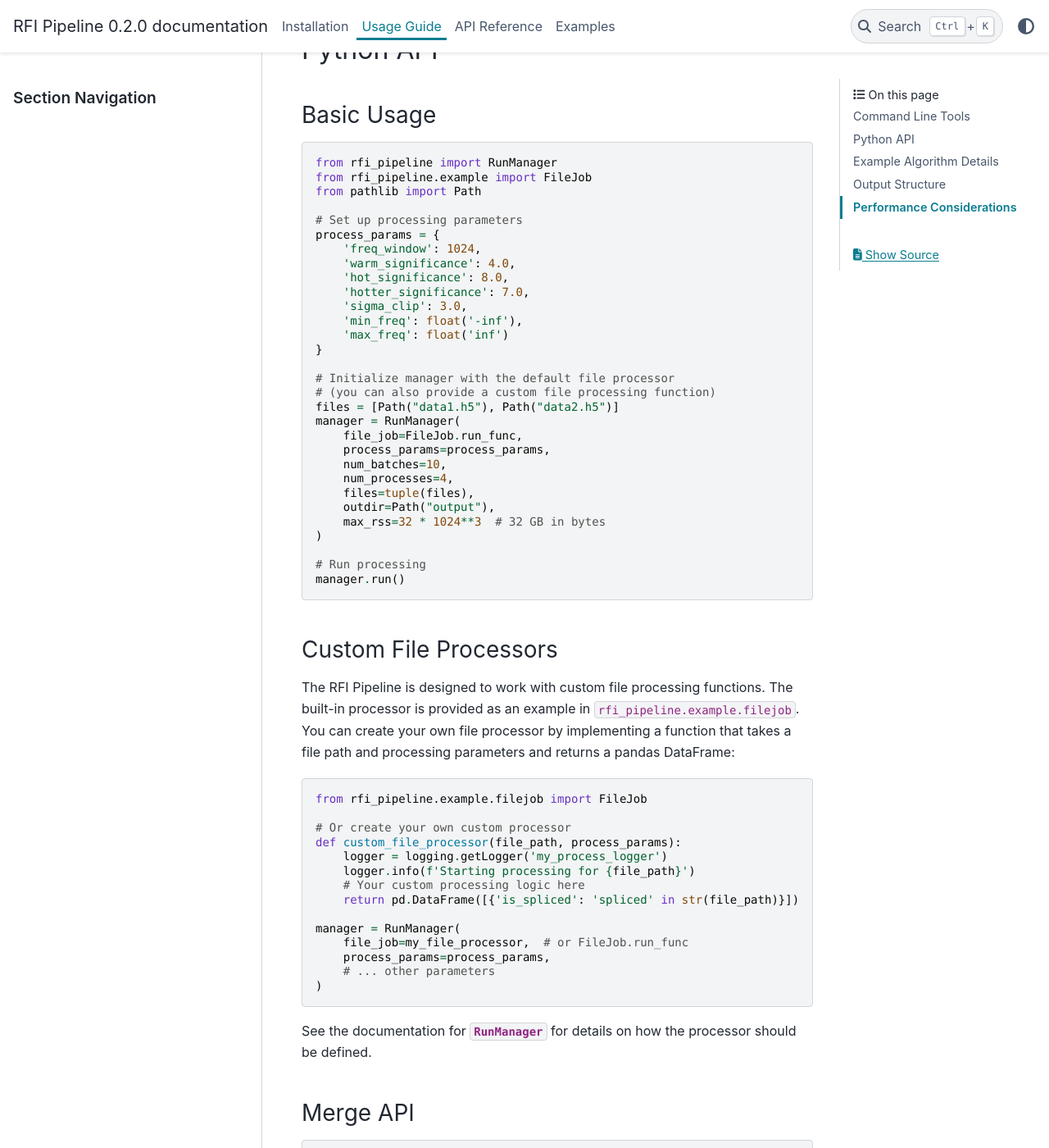
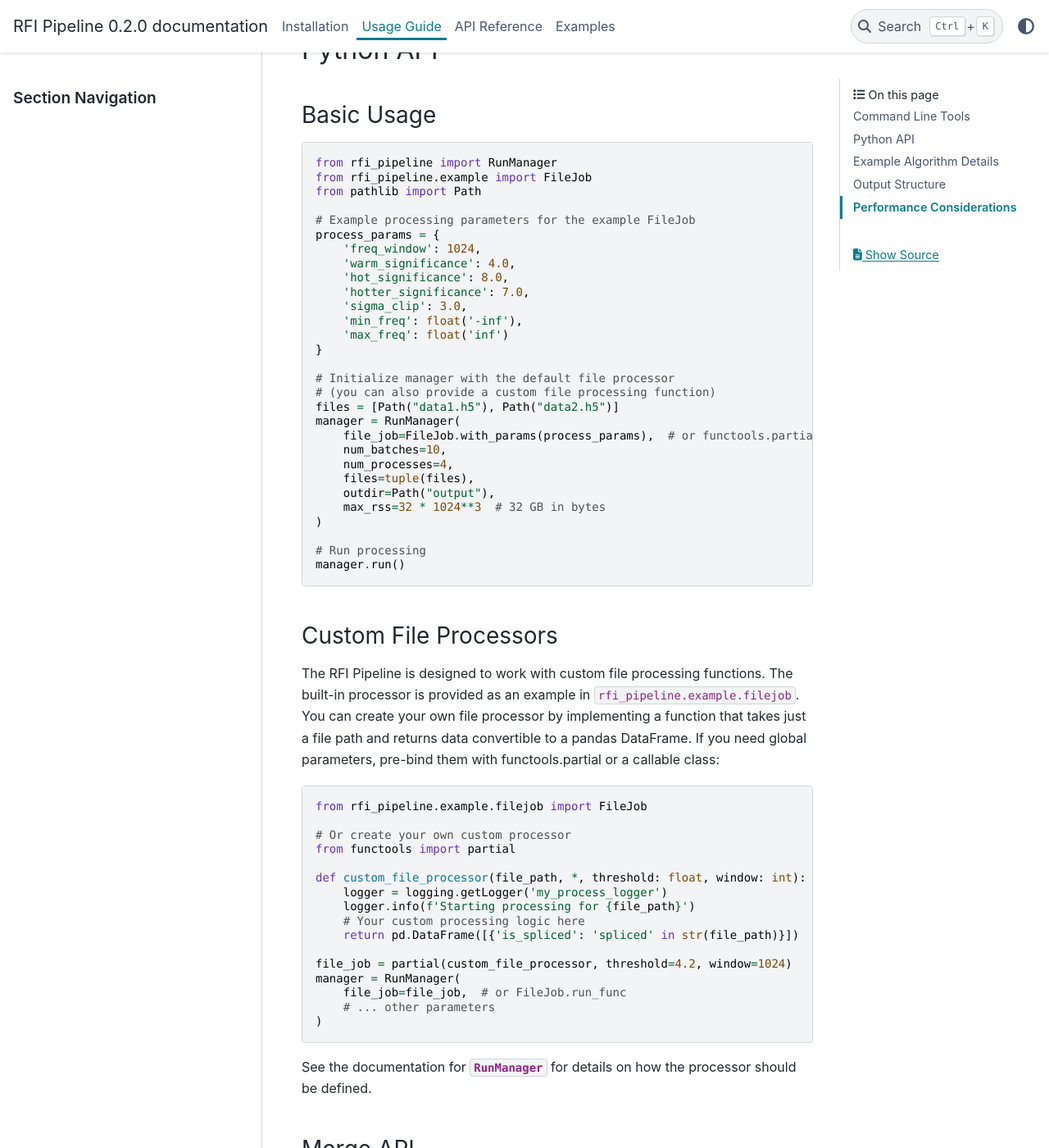
Before and after one commit to andres-luengo/bart, a Sphinx documentation site: the page built from docs/usage.rst, in a window 1280 px wide and 1400 px high, scrolled down 3157 px. Shown: the whole window at 82% size. Built offline with Sphinx 7.4.7 and the PyData theme 0.15.4, drawn with Linux system fonts in a browser that asks for light colours; some of the changed text lies outside the part shown.

Commit message:
(vibe code: finish getting rid of process_params)
Refactor RFI Pipeline to streamline file processing and enhance documentation; update command line interface and example usage.

```diff
--- a/docs/usage.rst
+++ b/docs/usage.rst
@@ -124,7 +126,7 @@ Basic Usage
     from rfi_pipeline.example import FileJob
     from pathlib import Path
 
-    # Set up processing parameters
+    # Example processing parameters for the example FileJob
     process_params = {
         'freq_window': 1024,
         'warm_significance': 4.0,
@@ -139,8 +141,7 @@ Basic Usage
     # (you can also provide a custom file processing function)
     files = [Path("data1.h5"), Path("data2.h5")]
     manager = RunManager(
-        file_job=FileJob.run_func,
-        process_params=process_params,
+        file_job=FileJob.with_params(process_params),  # or functools.partial(my_processor, ...)
         num_batches=10,
         num_processes=4,
         files=tuple(files),
@@ -157,22 +158,25 @@ Custom File Processors
 The RFI Pipeline is designed to work with custom file processing functions.
 The built-in processor is provided as an example in ``rfi_pipeline.example.filejob``.
 You can create your own file processor by implementing a function that takes
-a file path and processing parameters and returns a pandas DataFrame:
+just a file path and returns data convertible to a pandas DataFrame. If you
+need global parameters, pre-bind them with functools.partial or a callable class:
 
 .. code-block:: python
 
     from rfi_pipeline.example.filejob import FileJob
 
     # Or create your own custom processor
-    def custom_file_processor(file_path, process_params):
+    from functools import partial
+
+    def custom_file_processor(file_path, *, threshold: float, window: int):
         logger = logging.getLogger('my_process_logger')
         logger.info(f'Starting processing for {file_path}')
         # Your custom processing logic here
         return pd.DataFrame([{'is_spliced': 'spliced' in str(file_path)}])
 
+    file_job = partial(custom_file_processor, threshold=4.2, window=1024)
     manager = RunManager(
-        file_job=my_file_processor,  # or FileJob.run_func
-        process_params=process_params,
+        file_job=file_job,  # or FileJob.run_func
         # ... other parameters
     )
 
@@ -250,7 +254,7 @@ Output Structure
 * ``batches/``: Individual CSV files for each processing batch
 * ``logs/``: Comprehensive and error-specific log files
 * ``files.csv``: List of processed files with metadata
-* ``meta.json``: Processing metadata and parameters
+* ``meta.json``: Processing metadata
 * ``progress-data.json``: Real-time progress tracking data
 * ``target-list.txt``: Copy of input file list
 
```
Also changed, not shown: other parts of docs/usage.rst (+2 -0 lines), README.md (+14 -12 lines), docs/examples.rst (+12 -13 lines), docs/index.rst (+10 -9 lines), 5 other files.
